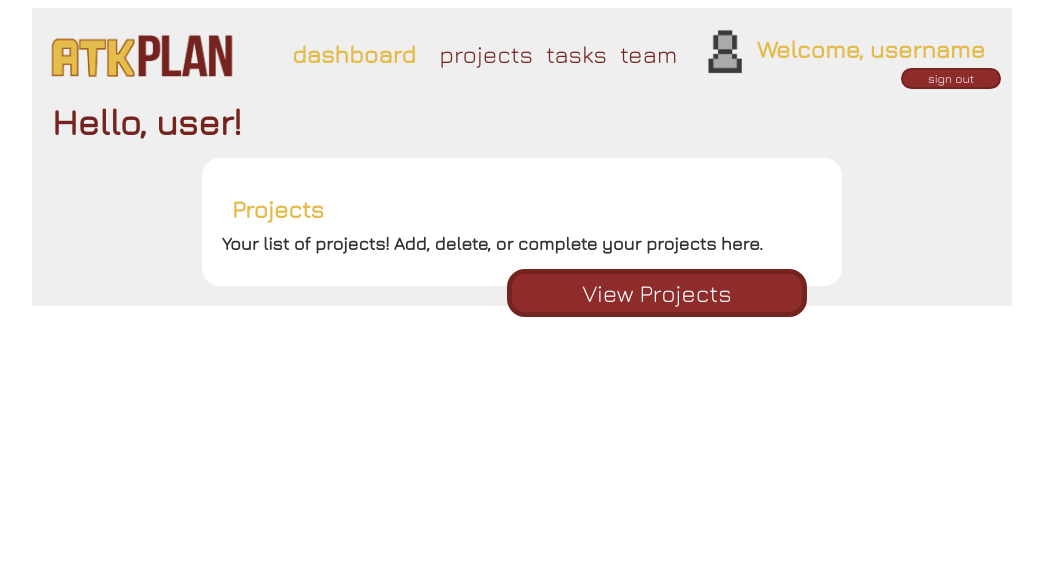
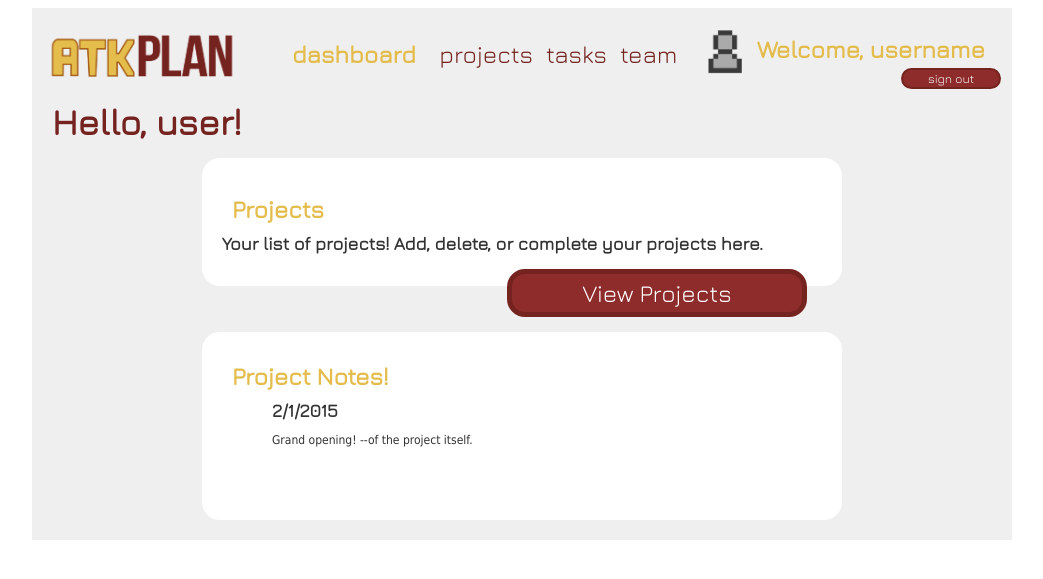
Before and after one commit to catcarbonell/CARBONELL_CATHLEEN_PWA2, a PHP site: page /dashboard.html in a window 1280 px wide. Shown: the top 579 px of the page, without its empty margins (118-1161 px from the left). Run offline with PHP 8.4, Linux system fonts and the light colour scheme; some libraries are stand-ins or nearby versions.

Commit message:
Added a "Project Notes" section
Slideshow type jQuery; could possibly pull from server the user’s
“blog” or “notes” entries

```diff
--- a/Carbonell_Cathleen_Project/css/style.css
+++ b/Carbonell_Cathleen_Project/css/style.css
@@ -216,8 +216,9 @@ nav a:hover {
     font-family: Tahoma, sans-serif;
     font-size: 12px;
     color: #fff;
-    z-index: 9999;
 }
+
+
 
 /* TABBED ACCORDION */
 
@@ -243,6 +244,10 @@ nav a:hover {
     top: 0;
     left: 0;
     z-index: 1000;
+}
+
+.close {
+    cursor: pointer;
 }
 
 #modal {
@@ -275,3 +280,16 @@ nav a:hover {
     border-radius: 35px;
     padding: 7px;
 }
+
+/* PROJECTS SLIDESHOW */
+
+#notes {
+    overflow:auto;
+    position:relative;
+}
+
+.slide {
+    margin:0 auto;
+    width:500px;
+    height: 100px;
+}
--- a/Carbonell_Cathleen_Project/dashboard.html
+++ b/Carbonell_Cathleen_Project/dashboard.html
@@ -61,7 +61,6 @@
 
         <h1 class="clear">Hello, user!</h1>
 
-
             <div id="projects" class="info">
                 <p>
                     <h2>Projects</h2>
@@ -91,7 +90,26 @@
                 </p>
             </div>
 
+        </div>
 
+
+        <div id="notes" class="info">
+
+            <h2>Project Notes!</h2>
+
+            <div class="slide">
+                <h3>2/1/2015</h3>
+                <p>
+                    Grand opening! --of the project itself.
+                </p>
+            </div>
+
+            <div class="slide">
+                <h3>2/11/2015</h3>
+                <p>
+                    Added a substantial amount of features: the dashboard, add project! Still working stuff out.
+                </p>
+            </div>
 
 
         </div>
--- a/Carbonell_Cathleen_Project/js/main.js
+++ b/Carbonell_Cathleen_Project/js/main.js
@@ -19,7 +19,7 @@
    }).mousemove(function(e) {
         var mousex = e.pageX + 20; //X coordinates
         var mousey = e.pageY + 10; //Y coordinates
-        $('.tooltip').css({ top: mousey, left: mousex })
+        $('.tooltip').css({ top: mousey, left: mousex})
    });
 
    /* ======= TABBED ACCORDION ======= */
@@ -97,5 +97,17 @@
         $('#overlay').toggleClass('hide').fadeOut('slow');
    });
 
+    /* ======= NOTES SLIDESHOW ======= */
+
+    $("#notes > div:gt(0)").hide();
+
+    setInterval(function() {
+        $('#notes > div:first')
+            .fadeOut(1000)
+            .next()
+            .fadeIn(1000)
+            .end()
+            .appendTo('#slideshow');
+    },  3000);
 
 })(jQuery); // end private scope
```
Also changed, not shown: Carbonell_Cathleen_Project/projects.html (+8 -11 lines).
